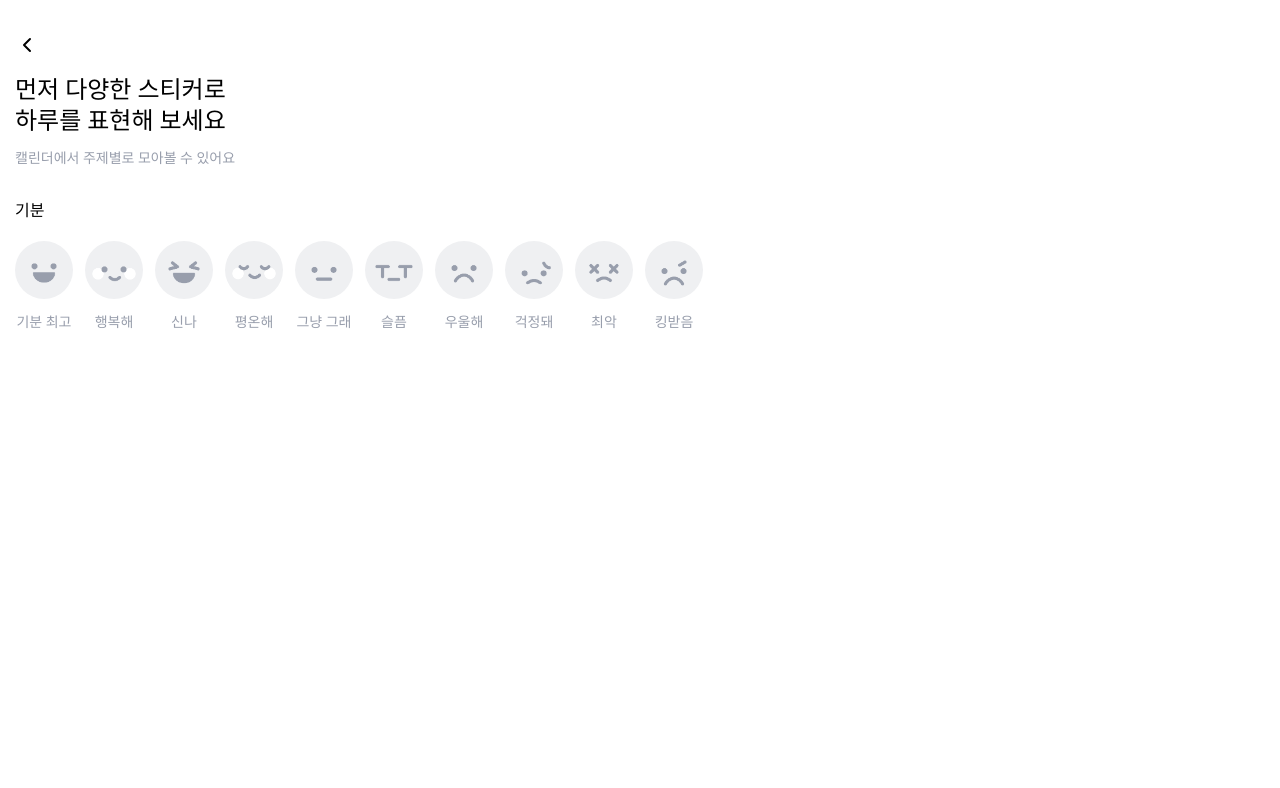
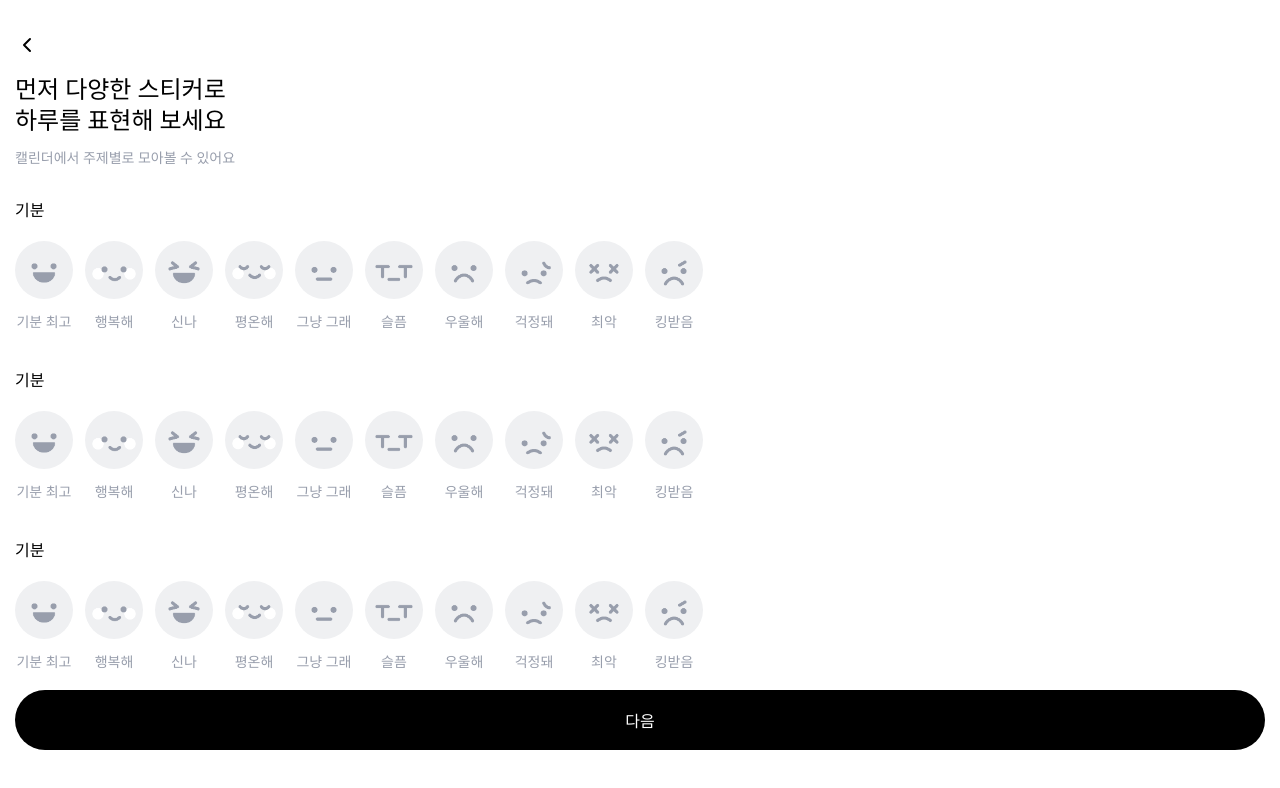
Before and after one commit to DaHeeO/moveOn, a React (Vite) app: page /new in a window 1280 px wide. Shown: the top 788 px of the page. Built offline with nearby package versions, Linux system fonts and the light colour scheme; the HTML template or start-up script is replaced by a standard one; a web font is replaced by a local one.

Commit message:
dispatchContext

```diff
--- a/src/App.tsx
+++ b/src/App.tsx
@@ -2,21 +2,75 @@ import { Route, Routes } from 'react-router-dom';
 import './App.css';
 import Calendar from './pages/Calendar';
 import { type DiaryData, DIARY_TEMP_DATA } from './constants/diary-constants';
-import { createContext } from 'react';
+import { createContext, useReducer, useRef } from 'react';
 import New from './pages/New';
 
-const data = DIARY_TEMP_DATA;
+const mockData = DIARY_TEMP_DATA;
 
-export const DiaryStateContext = createContext<DiaryData[]>([]);
+interface DiaryDispatch {
+    onCreate: (date: string, feelingId: number, content?: string, weight?: number) => void;
+    onUpdate: (id: number, date: string, feelingId: number, content?: string, weight?: number) => void;
+    onDelete: (id: number) => void;
+}
+
+type Action =
+    | { type: 'CREATE'; data: DiaryData }
+    | { type: 'UPDATE'; data: DiaryData }
+    | { type: 'DELETE'; id: number };
+
+function reducer(state: DiaryData[], action: Action): DiaryData[] {
+    switch (action.type) {
+        case 'CREATE':
+            return [action.data, ...state];
+        case 'UPDATE':
+            return state.map((item) => (item.id === action.data.id ? action.data : item));
+        case 'DELETE':
+            return state.filter((item) => item.id !== action.id);
+        default:
+            return state;
+    }
+}
+
+export const DiaryStateContext = createContext<DiaryData[] | undefined>(undefined);
+export const DiaryDispatchContext = createContext<DiaryDispatch | undefined>(undefined);
 
 function App() {
+    const [data, dispatch] = useReducer(reducer, mockData);
+    const idRef = useRef(15);
+
+    const onCreate = (date: string, feelingId: number, content?: string, weight?: number) => {
+        dispatch({
+            type: 'CREATE',
+            data: {
+                id: idRef.current++,
+                date,
+                feelingId,
+                content,
+                weight,
+            },
+        });
+    };
+
+    const onUpdate = (id: number, date: string, feelingId: number, content?: string, weight?: number) => {
+        dispatch({
+            type: 'UPDATE',
+            data: { id, date, feelingId, content, weight },
+        });
+    };
+
+    const onDelete = (id: number) => {
+        dispatch({ type: 'DELETE', id });
+    };
+
     return (
         <>
             <DiaryStateContext.Provider value={data}>
-                <Routes>
-                    <Route path="/" element={<Calendar />} />
-                    <Route path="/new" element={<New />} />
-                </Routes>
+                <DiaryDispatchContext.Provider value={{ onCreate, onDelete, onUpdate }}>
+                    <Routes>
+                        <Route path="/" element={<Calendar />} />
+                        <Route path="/new" element={<New />} />
+                    </Routes>
+                </DiaryDispatchContext.Provider>
             </DiaryStateContext.Provider>
         </>
     );
--- a/src/components/calendars/CalendarBoard.tsx
+++ b/src/components/calendars/CalendarBoard.tsx
@@ -1,5 +1,4 @@
 import type { DiaryData } from '../../constants/diary-constants';
-import { getFormattedDate } from '../../utils/diaryFileter';
 import './CalendarBoard.css';
 import CalendarItem from './CalendarItem';
 
@@ -14,8 +13,6 @@ const CalendarBoard = ({ todayRef, pivotDate, updatePivotDate, monthlyDairy }: P
     const daysOfWeek = ['일', '월', '화', '수', '목', '금', '토'];
 
     const [year, month, currentDate] = pivotDate.split('-').map(Number);
-    const todayStr = getFormattedDate(todayRef);
-    console.log(pivotDate, todayStr);
 
     // 0: sun, 1: mon, ...
     const firstDayOfMonth = new Date(year, month - 1, 1).getDay();
--- a/src/components/calendars/CalendarBottomSheet.tsx
+++ /dev/null
@@ -1,20 +0,0 @@
-import { useNavigate } from 'react-router-dom';
-import './CalendarBottomSheet.css';
-
-interface Props {
-    id?: number;
-}
-
-const CalendarBottomSheet = ({ id }: Props) => {
-    const nav = useNavigate();
-    const navigateToNew = () => {
-        nav('/new');
-    };
-    return (
-        <div className="CalendarBottomSheet">
-            <button onClick={navigateToNew}> {`${id ? '일기 수정' : '일기 쓰기'}`}</button>
-        </div>
-    );
-};
-
-export default CalendarBottomSheet;
--- a/src/components/calendars/DiaryPreview.tsx
+++ b/src/components/calendars/DiaryPreview.tsx
@@ -25,7 +25,7 @@ const DiaryPreview = ({ selectedDiary, pivotDate }: Props) => {
                 </div>
                 <div className="content-wrapper">
                     <div className="empty-wrapper">
-                        <img src="../src/assets/feelingDefault.png" className="img_wrapper" />
+                        <img src="../src/assets/feeling/feeling1gray.png" className="img_wrapper" />
                         <p>작성된 스티커 일기가 없어요</p>
                     </div>
                 </div>
--- a/src/components/calendars/CalendarBottomSheet.css
+++ b/src/components/common/BottomButton.css
@@ -1,4 +1,4 @@
-.CalendarBottomSheet {
+.BottomButton {
     display: flex;
     position: fixed;
     bottom: 0;
@@ -12,7 +12,7 @@
     align-items: flex-start;
 }
 
-.CalendarBottomSheet > button {
+.BottomButton > button {
     font-family: 'NotoSansKR-Medium';
     width: 100%;
     padding: 18px 0px;
--- /dev/null
+++ b/src/components/common/BottomButton.tsx
@@ -0,0 +1,16 @@
+import './BottomButton.css';
+
+interface Props {
+    label: string; // 버튼에 표시할 문구
+    onClick: () => void; // 클릭 시 실행할 함수
+}
+
+const BottomButton = ({ label, onClick }: Props) => {
+    return (
+        <div className="BottomButton">
+            <button onClick={onClick}>{label}</button>
+        </div>
+    );
+};
+
+export default BottomButton;
--- a/src/components/news/StickerWrapper.css
+++ b/src/components/news/StickerWrapper.css
@@ -1,6 +1,7 @@
 .StickerWrapper {
     width: calc(100% + 30px);
     margin: 0 -15px;
+    margin-bottom: 36px;
 }
 
 .StickerWrapper > h3 {
--- a/src/pages/Calendar.tsx
+++ b/src/pages/Calendar.tsx
@@ -4,9 +4,20 @@ import { getFormattedDate, getMonthlyData, getSelectedDiary } from '../utils/dia
 import CalendarBoard from '../components/calendars/CalendarBoard';
 import CalendarHeader from '../components/calendars/CalendarHeader';
 import DiaryPreview from '../components/calendars/DiaryPreview';
-import CalendarBottomSheet from '../components/calendars/CalendarBottomSheet';
+import BottomButton from '../components/common/BottomButton';
+import { useNavigate } from 'react-router-dom';
 
 const Calendar = () => {
+    const nav = useNavigate();
+
+    const handleDiaryAction = () => {
+        // if (selectedDiary?.id) {
+        //     nav(`/edit/${selectedDiary.id}`);
+        // } else {
+        //     nav('/new');
+        // }
+        nav('/new');
+    };
     const data = useContext(DiaryStateContext);
     const [pivotDate, setPivotDate] = useState(getFormattedDate(new Date()));
     // header 부분에서 관리하는 년, 월 을 담은 viewMonth
@@ -56,7 +67,7 @@ const Calendar = () => {
                 monthlyDairy={monthlyDairy}
             />
             <DiaryPreview selectedDiary={selectedDiary} pivotDate={pivotDate} />
-            <CalendarBottomSheet id={selectedDiary?.id} />
+            <BottomButton label={selectedDiary?.id ? '일기 수정' : '일기 쓰기'} onClick={handleDiaryAction} />
         </div>
     );
 };
--- a/src/pages/New.tsx
+++ b/src/pages/New.tsx
@@ -2,6 +2,7 @@ import { useNavigate } from 'react-router-dom';
 import NewHeader from '../components/news/NewHeader';
 import StickerWrapper from '../components/news/StickerWrapper';
 import { FEELING_STICKERS } from '../constants/sticker-constants';
+import BottomButton from '../components/common/BottomButton';
 
 const New = () => {
     const nav = useNavigate();
@@ -13,9 +14,14 @@ const New = () => {
     const stickers = FEELING_STICKERS;
 
     return (
-        <div>
+        <div style={{ marginBottom: 100 }}>
             <NewHeader navigateBack={navigateBack} />
             <StickerWrapper stickers={stickers} />
+            <StickerWrapper stickers={stickers} />
+            <StickerWrapper stickers={stickers} />
+            <StickerWrapper stickers={stickers} />
+            <StickerWrapper stickers={stickers} />
+            <BottomButton label={'다음'} onClick={() => {}} />
         </div>
     );
 };
```
Also changed, not shown: src/assets/feeling/feelingDefault.png (deleted).
